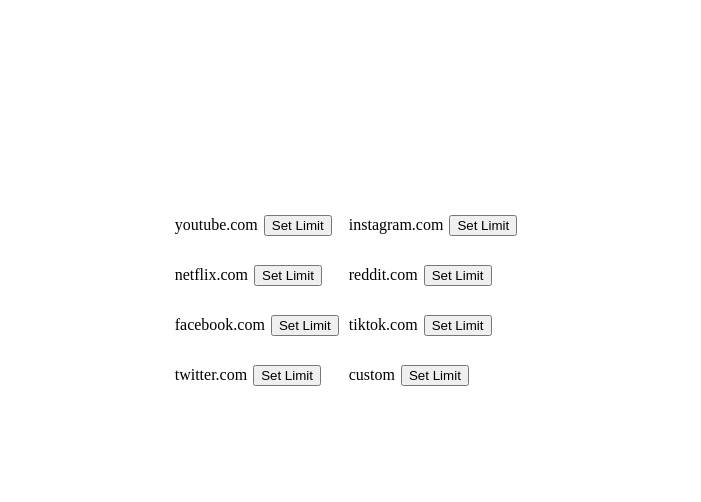
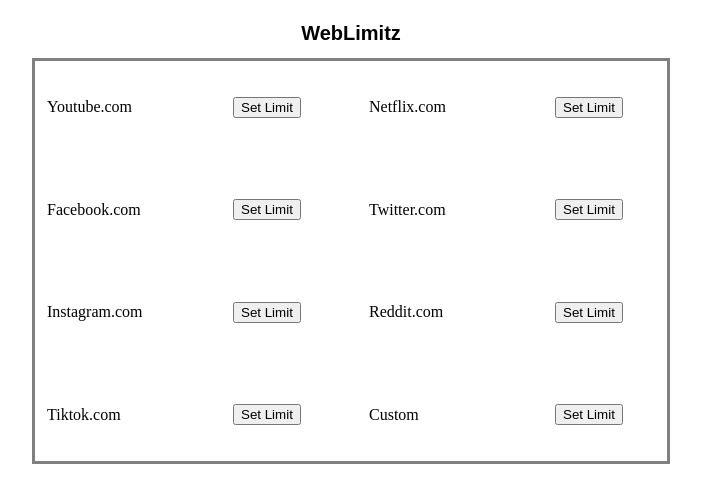
Before and after one commit to SafwanKhan112358/WebLimitz, a plain HTML site: page index.html in a window 1280 px wide. Shown: the whole page, without its empty margins (289-990 px from the left). Drawn offline with Linux system fonts and the light colour scheme.

Commit message:
Pushed changes to update main-page appearance

```diff
--- a/index.css
+++ b/index.css
@@ -1,28 +1,54 @@
-body,
-html {
-  height: 100%;
-  margin: 0;
+.title-container {
+  display: flex;
+  flex-direction: row;
+  height: 50px;
+  justify-content: center;
+  align-items: center;
 }
 
-.centre {
-  display: flex;
-  justify-content: center;
-  align-items: center;
-  height: 75vh;
-  padd
-}
-
-.column-div,
-.website-name-div,
-.limit-button-div {
-  display: inline-block;
-}
-
-.column-div {
-  margin-right: 10px;
+.title {
+  font-family: Arial, Helvetica, sans-serif;
+  font-size: 20px;
+  font-weight: bold;
 }
 
 
+.center {
+  display: flex;
+  flex-direction: row;
+  justify-content: center;
+}
+
+
+.container {
+  height: 400px;
+  width: 50%;
+
+  display: grid;
+  grid-template-columns: 1fr 1fr;
+  row-gap: 10px;
+  column-gap: 12px;
+  justify-content: center;
+  align-items: center;
+
+  border-color: gray;
+  border-style: solid;
+}
+
+
+.flexbox {
+  display: flex;
+  flex-direction: row;
+  justify-content: center;
+  align-items: center;
+  padding-left: 12px;
+  padding-right: 12px
+}
+
 .website-name-div {
-  margin-right: 2px;
+  flex: 1
 }
+
+.button-div {
+  width: 100px;
+}
--- a/index.html
+++ b/index.html
@@ -7,82 +7,70 @@
   </head>
 
   <body>
-    <div class = "centre">
-
-      <div class = "column-div">
-        <div class = "row">
-          <div class = "website-name-div">
-          <p>youtube.com</p>
+    <div class = "title-container">
+      <div class="title">
+        WebLimitz
       </div>
-          <div class = "limit-button-div">
+    </div>
+    <div class = "center">
+      <div class = "container">
+      <div class = "flexbox">
+        <div class = "website-name-div">Youtube.com</div>
+        <div class = "button-div">
           <button id = "youtube.com" class = "limit-buttons">Set Limit</button>
         </div>
       </div>
 
-        <div class = "row">
-          <div class = "website-name-div">
-          <p>netflix.com</p>
-          </div>
-          <div class = "limit-button-div">
+      <div class = "flexbox">
+        <div class = "website-name-div">Netflix.com</div>
+        <div class = "button-div">
           <button id = "netflix.com" class = "limit-buttons">Set Limit</button>
         </div>
       </div>
 
-        <div class = "row">
-          <div class = "website-name-div">
-          <p>facebook.com</p>
-          </div>
-          <div class = "limit-button-div">
-          <button id = "facebook.com" class = "limit-buttons">Set Limit</button>
+      <div class = "flexbox">
+        <div class = "website-name-div">Facebook.com</div>
+        <div class = "button-div">
+          <button id = "faceboook.com" class = "limit-buttons">Set Limit</button>
         </div>
       </div>
 
-        <div class = "row">
-          <div class= "website-name-div">
-          <p>twitter.com</p>
-          </div>
-          <div class = "limit-button-div">
+      <div class = "flexbox">
+        <div class = "website-name-div">Twitter.com</div>
+        <div class = "button-div">
           <button id = "twitter.com" class = "limit-buttons">Set Limit</button>
         </div>
       </div>
 
-      </div>
-
-      <div class="column-div">
-        <div class = "row">
-          <div class = "website-name-div">
-          <p>instagram.com</p>
-          </div>
-          <div class = "limit-button-div">
+      <div class = "flexbox">
+        <div class = "website-name-div">Instagram.com</div>
+        <div class= "button-div">
           <button id = "instagram.com" class = "limit-buttons">Set Limit</button>
         </div>
       </div>
-        <div class = "row">
-          <div class = "website-name-div">
-          <p>reddit.com</p>
-          </div>
-          <div class = "limit-button-div">
+
+      <div class = "flexbox">
+        <div class = "website-name-div">Reddit.com</div>
+        <div class= "button-div">
           <button id = "reddit.com" class = "limit-buttons">Set Limit</button>
         </div>
       </div>
-        <div class = "row">
-          <div class = "website-name-div">
-          <p>tiktok.com</p>
-          </div>
-          <div class= "website-name-div">
+
+      <div class = "flexbox">
+        <div class = "website-name-div">Tiktok.com</div>
+        <div class= "button-div">
           <button id = "tiktok.com" class = "limit-buttons">Set Limit</button>
         </div>
       </div>
-        <div class = "row">
-          <div class = "website-name-div">
-          <p>custom</p>
-          </div>
-          <div class = "website-name-div">
+
+      <div class = "flexbox">
+        <div class = "website-name-div">Custom</div>
+        <div class = "button-div">
           <button id = "custom" class = "limit-buttons">Set Limit</button>
         </div>
       </div>
+
       </div>
-
     </div>
 
     <script src="index.js"></script>
```
Lines whose indentation alone changed are shown as unchanged.
